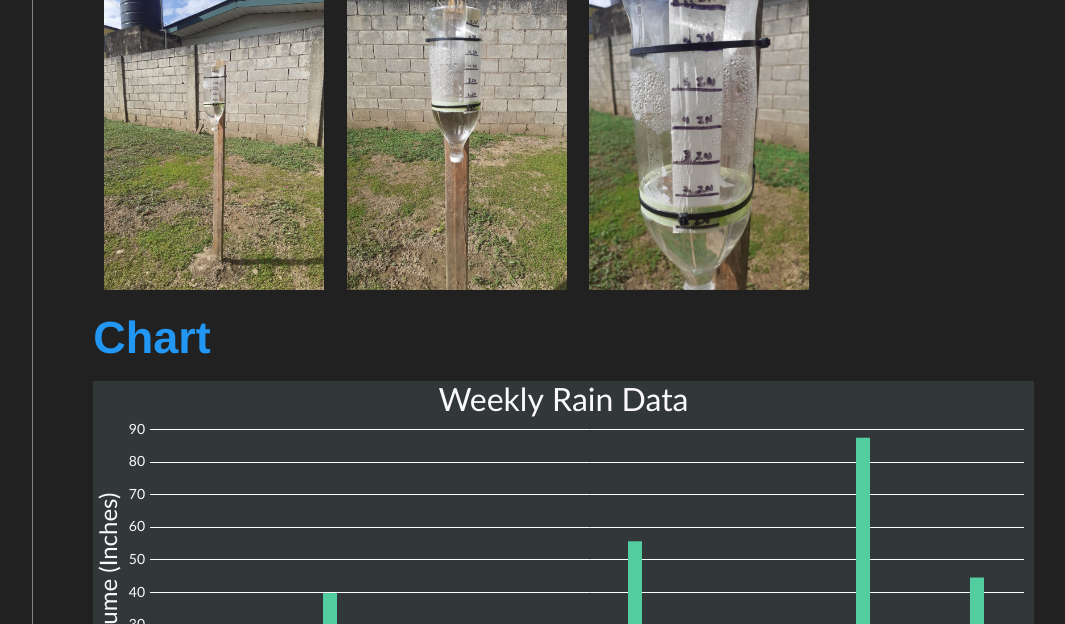
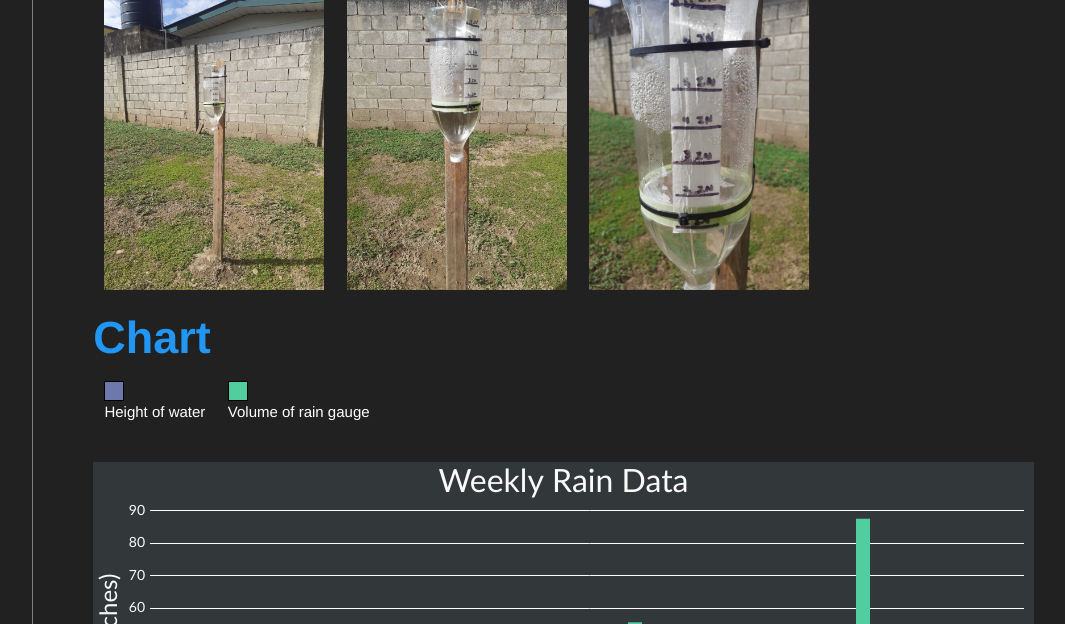
Before and after one commit to RingoMar/rinrain, a plain HTML site: page index.html in a window 1280 px wide. Shown: the part 540-1164 px from the top of the page, without its empty margins (186-1251 px from the left). Drawn offline with nearby package versions, Linux system fonts and the light colour scheme.

Commit message:
Feat: Quick Push from Sh

```diff
--- a/index.html
+++ b/index.html
@@ -136,7 +136,17 @@
 					</div>
 				</div>
 				<h1 class="blue-text darken-4">Chart</h1>
-				<div id="chartContainer" style="height: auto; max-width: autopx; margin: 0px auto"></div>
+				<div class="row">
+					<div class="col">
+						<div class="box1"></div>
+						<p class="white-text">Height of water</p>
+					</div>
+					<div class="col">
+						<div class="box2"></div>
+						<p class="white-text">Volume of rain gauge</p>
+					</div>
+				</div>
+				<div id="chartContainer" style="height: auto; max-width: px; margin: 0px auto"></div>
 			</div>
 		</div>
 
--- a/style.css
+++ b/style.css
@@ -28,7 +28,7 @@ body {
   padding: 4rem !important;
   -webkit-flex: 5 !important;
   flex: 5 !important;
-  height: 1300px !important;
+  height: 1400px !important;
 }
 
 h1 {
@@ -68,6 +68,20 @@ p {
   padding: 1rem;
 }
 
+.box1 {
+  width: 20px;
+  height: 20px;
+  background-color: #6d78ad;
+  border: 1px solid black;
+}
+
+.box2 {
+  width: 20px;
+  height: 20px;
+  background-color: #51cda0;
+  border: 1px solid black;
+}
+
 @media (max-width: 480px) {
   .sidenavv {
     display: none !important;
```
